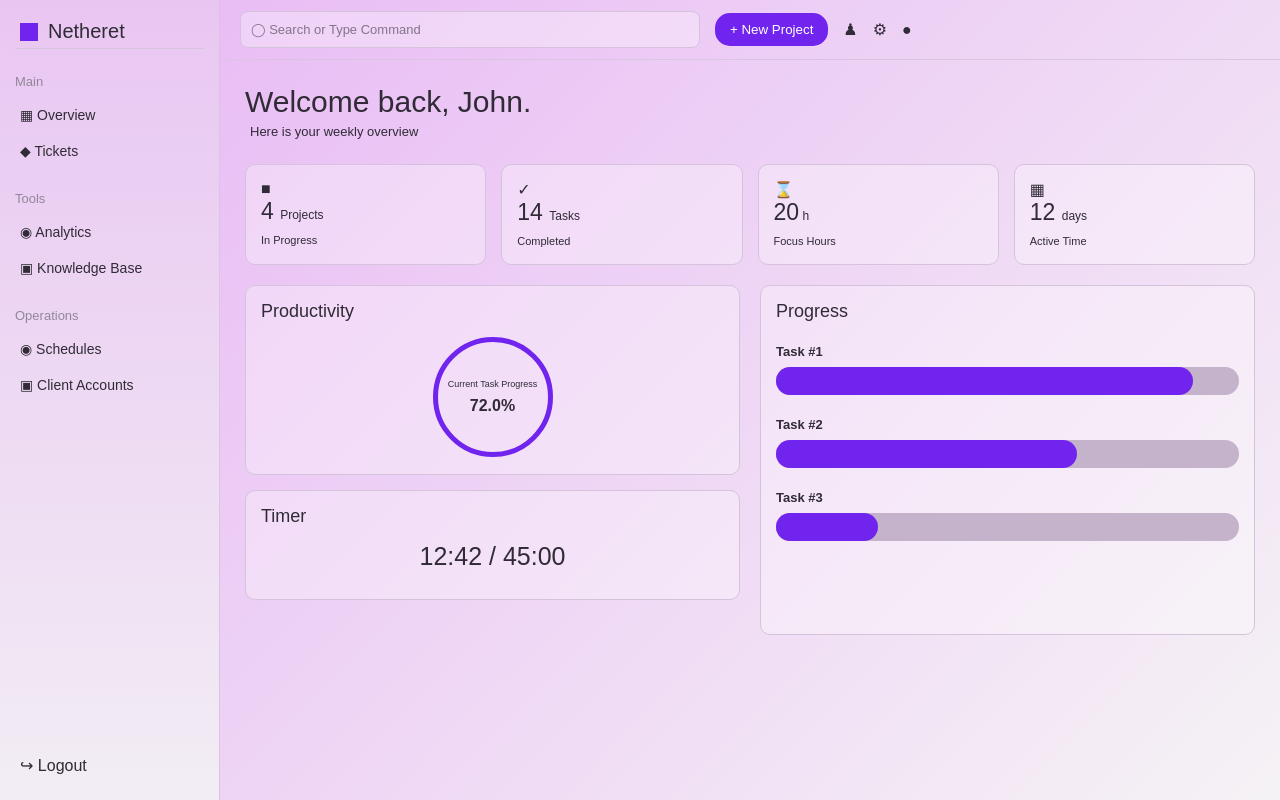
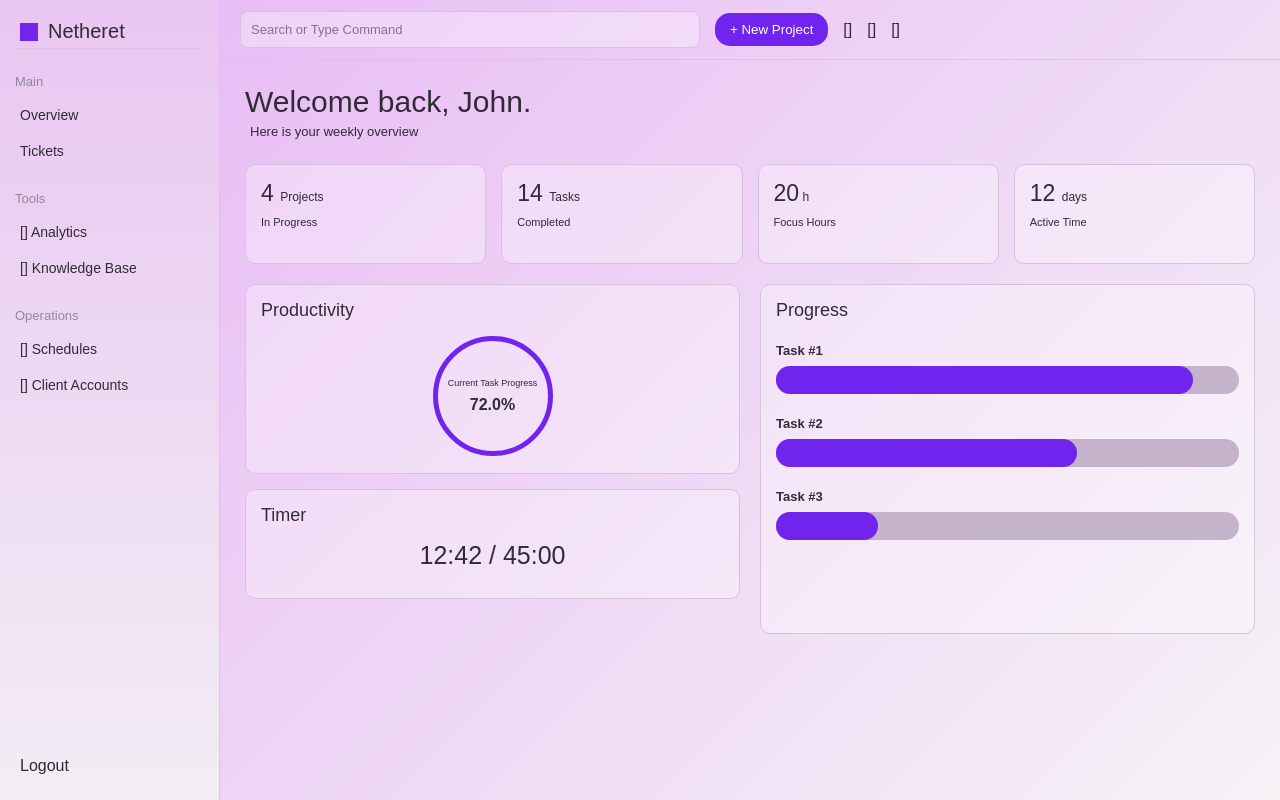
Before and after one commit to najehprojects/netheret-project, a Flask app: page / in a window 1280 px wide. Run offline with Flask 3, Linux system fonts and the light colour scheme.

Commit message:
Locked in

```diff
--- a/templates/base.html
+++ b/templates/base.html
@@ -20,37 +20,37 @@
 
         <div class="nav-section">
             <p>Main</p>
-            <a href="{{ url_for('dashboard') }}">▦ Overview</a>
-            <a href="{{ url_for('ticket_list') }}">◆ Tickets</a>
+            <a href="{{ url_for('dashboard') }}">Overview</a>
+            <a href="{{ url_for('ticket_list') }}">Tickets</a>
         </div>
 
         <div class="nav-section">
             <p>Tools</p>
-            <a href="#">◉ Analytics</a>
-            <a href="#">▣ Knowledge Base</a>
+            <a href="#">[] Analytics</a>
+            <a href="#">[] Knowledge Base</a>
         </div>
 
         <div class="nav-section">
             <p>Operations</p>
-            <a href="#">◉ Schedules</a>
-            <a href="#">▣ Client Accounts</a>
+            <a href="#">[] Schedules</a>
+            <a href="#">[] Client Accounts</a>
         </div>
 
-        <a class="logout" href="#">↪ Logout</a>
+        <a class="logout" href="#">Logout</a>
     </aside>
 
     <div class="page-area">
 
         <header class="topbar">
             <div class="search-box">
-                ◯ <span>Search or Type Command</span>
+                <span>Search or Type Command</span>
             </div>
 
             <div class="topbar-actions">
                 <button class="new-project">+ New Project</button>
-                <span>♟</span>
-                <span>⚙</span>
-                <span>●</span>
+                <span>[]</span>
+                <span>[]</span>
+                <span>[]</span>
             </div>
         </header>
 
--- a/templates/dashboard.html
+++ b/templates/dashboard.html
@@ -13,25 +13,21 @@
 <section class="stats-grid">
 
     <div class="stat-card">
-        <div class="stat-icon">■</div>
         <div class="stat-number">4 <span>Projects</span></div>
         <small>In Progress</small>
     </div>
 
     <div class="stat-card">
-        <div class="stat-icon">✓</div>
         <div class="stat-number">14 <span>Tasks</span></div>
         <small>Completed</small>
     </div>
 
     <div class="stat-card">
-        <div class="stat-icon">⌛</div>
         <div class="stat-number">20<span> h</span></div>
         <small>Focus Hours</small>
     </div>
 
     <div class="stat-card">
-        <div class="stat-icon">▦</div>
         <div class="stat-number">12 <span>days</span></div>
         <small>Active Time</small>
     </div>
--- a/templates/tickets.html
+++ b/templates/tickets.html
@@ -14,8 +14,8 @@
     <div class="ticket-queue">
 
         <div class="queue-toolbar">
-            <div class="queue-search">◯ Search Queue...</div>
-            <button class="filter-button">☰ Filters</button>
+            <div class="queue-search">Search Queue...</div>
+            <button class="filter-button">Filters</button>
         </div>
 
         {% for ticket in tickets %}
```
Also changed, not shown: static/css/style.css (+3 -7 lines).
